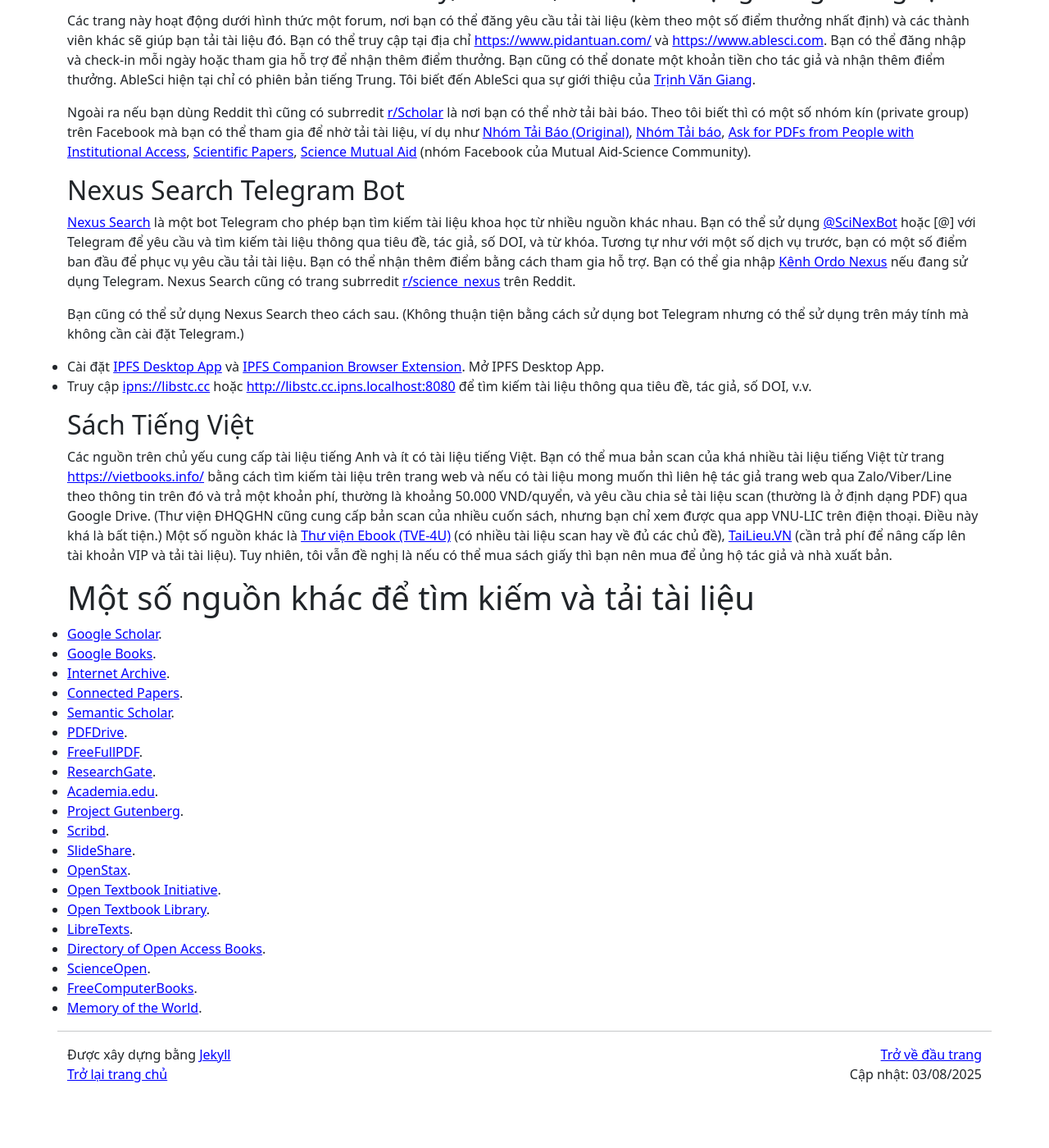
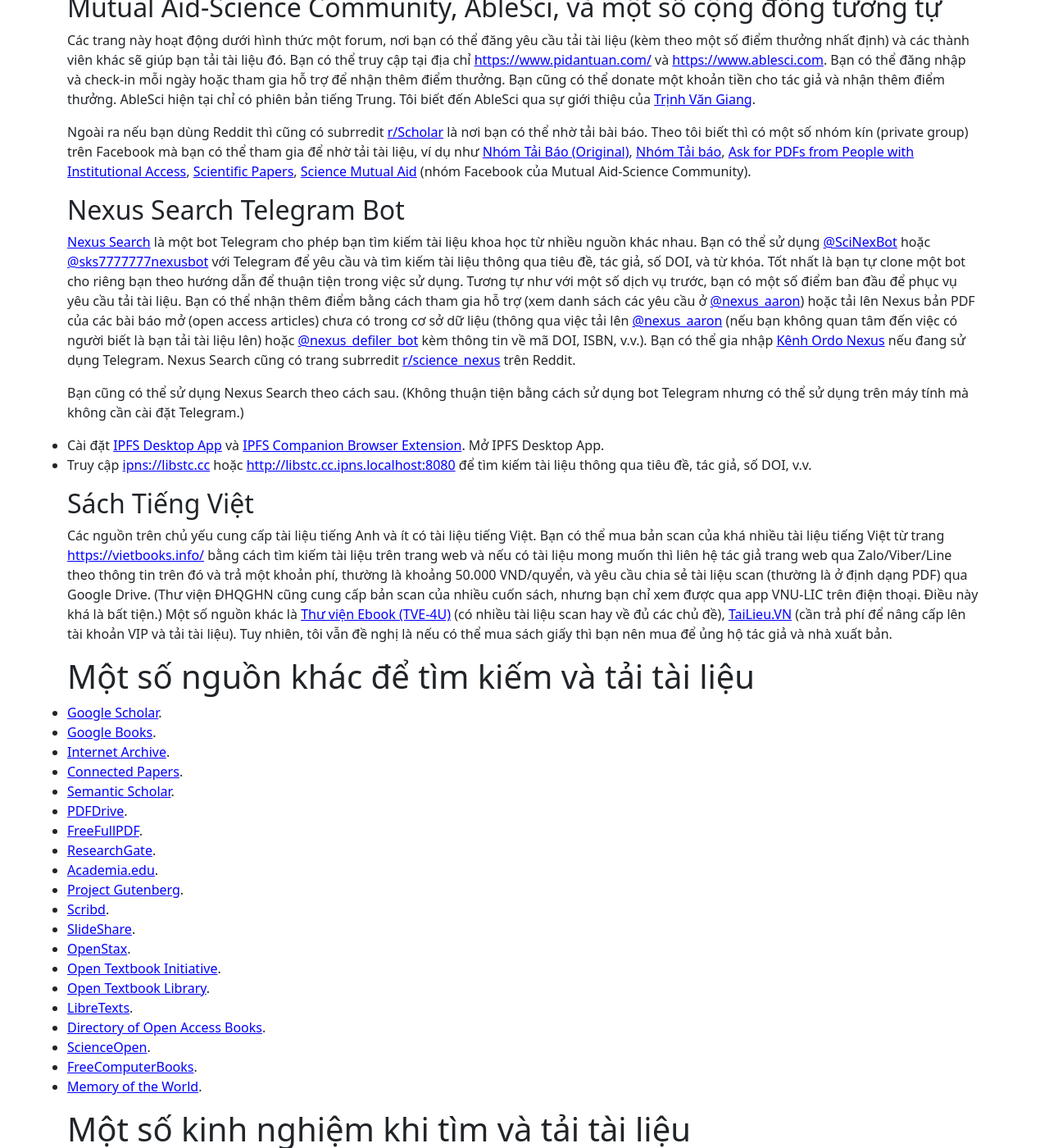
Before and after one commit to hoanganhduc/hoanganhduc.github.io, a Jekyll site: the page built from _posts/2025-05-05-một-số-phương-pháp-tải-bài-báo-khoa-học.md, in a window 1280 px wide and 1400 px high, scrolled down 4270 px. Shown: the whole window at 82% size. Built offline with Jekyll 4.4.1, drawn with Linux system fonts in a browser that asks for light colours; nearby versions of some CDN libraries; comment, search, counter and statistics services are not loaded; a style sheet for code colours, icons or effects is not loaded; before the commit the page ends 5607 px from its top, so only the background shows below that; some of the changed text lies outside the part shown.

Commit message:
Updated @ 2025-08-03  23:37:39 ICT

```diff
--- a/_posts/2025-05-05-một-số-phương-pháp-tải-bài-báo-khoa-học.md
+++ b/_posts/2025-05-05-một-số-phương-pháp-tải-bài-báo-khoa-học.md
@@ -107,7 +107,7 @@ Ngoài ra nếu bạn dùng Reddit thì cũng có subrredit [r/Scholar](https://
 
 ## Nexus Search Telegram Bot
 
-[Nexus Search](https://x.com/the_superpirate) là một bot Telegram cho phép bạn tìm kiếm tài liệu khoa học từ nhiều nguồn khác nhau. Bạn có thể sử dụng [@SciNexBot](https://t.me/SciNexBot) hoặc [@] với Telegram để yêu cầu và tìm kiếm tài liệu thông qua tiêu đề, tác giả, số DOI, và từ khóa. Tương tự như với một số dịch vụ trước, bạn có một số điểm ban đầu để phục vụ yêu cầu tải tài liệu. Bạn có thể nhận thêm điểm bằng cách tham gia hỗ trợ. Bạn có thể gia nhập [Kênh Ordo Nexus](https://t.me/nexus_search) nếu đang sử dụng Telegram. Nexus Search cũng có trang subrredit [r/science_nexus](https://www.reddit.com/r/science_nexus) trên Reddit.
+[Nexus Search](https://x.com/the_superpirate) là một bot Telegram cho phép bạn tìm kiếm tài liệu khoa học từ nhiều nguồn khác nhau. Bạn có thể sử dụng [@SciNexBot](https://t.me/SciNexBot) hoặc [@sks7777777nexusbot](https://t.me/sks7777777nexusbot) với Telegram để yêu cầu và tìm kiếm tài liệu thông qua tiêu đề, tác giả, số DOI, và từ khóa. Tốt nhất là bạn tự clone một bot cho riêng bạn theo hướng dẫn để thuận tiện trong việc sử dụng. Tương tự như với một số dịch vụ trước, bạn có một số điểm ban đầu để phục vụ yêu cầu tải tài liệu. Bạn có thể nhận thêm điểm bằng cách tham gia hỗ trợ (xem danh sách các yêu cầu ở [@nexus_aaron](https://t.me/nexus_aaron)) hoặc tải lên Nexus bản PDF của các bài báo mở (open access articles) chưa có trong cơ sở dữ liệu (thông qua việc tải lên [@nexus_aaron](https://t.me/nexus_aaron) (nếu bạn không quan tâm đến việc có người biết là bạn tải tài liệu lên) hoặc [@nexus_defiler_bot](https://t.me/nexus_defiler_bot) kèm thông tin về mã DOI, ISBN, v.v.). Bạn có thể gia nhập [Kênh Ordo Nexus](https://t.me/nexus_search) nếu đang sử dụng Telegram. Nexus Search cũng có trang subrredit [r/science_nexus](https://www.reddit.com/r/science_nexus) trên Reddit.
 
 Bạn cũng có thể sử dụng Nexus Search theo cách sau. (Không thuận tiện bằng cách sử dụng bot Telegram nhưng có thể sử dụng trên máy tính mà không cần cài đặt Telegram.)
 * Cài đặt [IPFS Desktop App](https://docs.ipfs.tech/install/ipfs-desktop/) và [IPFS Companion Browser Extension](https://docs.ipfs.tech/install/ipfs-companion/). Mở IPFS Desktop App.
@@ -139,3 +139,10 @@ Các nguồn trên chủ yếu cung cấp tài liệu tiếng Anh và ít có t
 * [ScienceOpen](https://www.scienceopen.com/).
 * [FreeComputerBooks](https://freecomputerbooks.com/).
 * [Memory of the World](https://www.memoryoftheworld.org).
+
+# Một số kinh nghiệm khi tìm và tải tài liệu
+
+* Trong nhiều trường hợp, khi bạn muốn tìm một chương trong sách hoặc một bài báo trong kỷ yếu hội thảo (conference proceedings), đôi khi các trang như Z-Library hoặc LibGen không có một chương/bài riêng lẻ nhưng lại có toàn bộ sách hoặc kỷ yếu hội thảo đó. Do đó, nếu bạn không tìm thấy chương/bài riêng lẻ thì hãy thử tìm kiếm toàn bộ sách hoặc kỷ yếu hội thảo đó.
+* Sử dụng cú pháp `tiêu đề + mã ISBN/DOI + pdf` khi tìm kiếm.
+* Đôi khi việc tìm kiếm với một phần của tiêu đề bài báo thường cho kết quả tốt hơn là tìm kiếm với toàn bộ tiêu đề. Lý do là trong nhiều trường hợp, metadata của bài báo có thể bị thiếu, không chính xác, hoặc không hoàn toàn giống nhau giữa các phiên bản ở các nguồn khác nhau (đặc biệt với các bài báo mà tiêu đề có chứa các ký tự đặc biệt hoặc các ký hiệu toán học).
+* Sau khi tải tài liệu, nên tải lên [VirusTotal](https://www.virustotal.com/gui/home) để kiểm tra trước khi mở. (Đôi khi các tài liệu này có thể chứa mã độc hoặc virus.)
```
Also changed, not shown: 2 other files.
